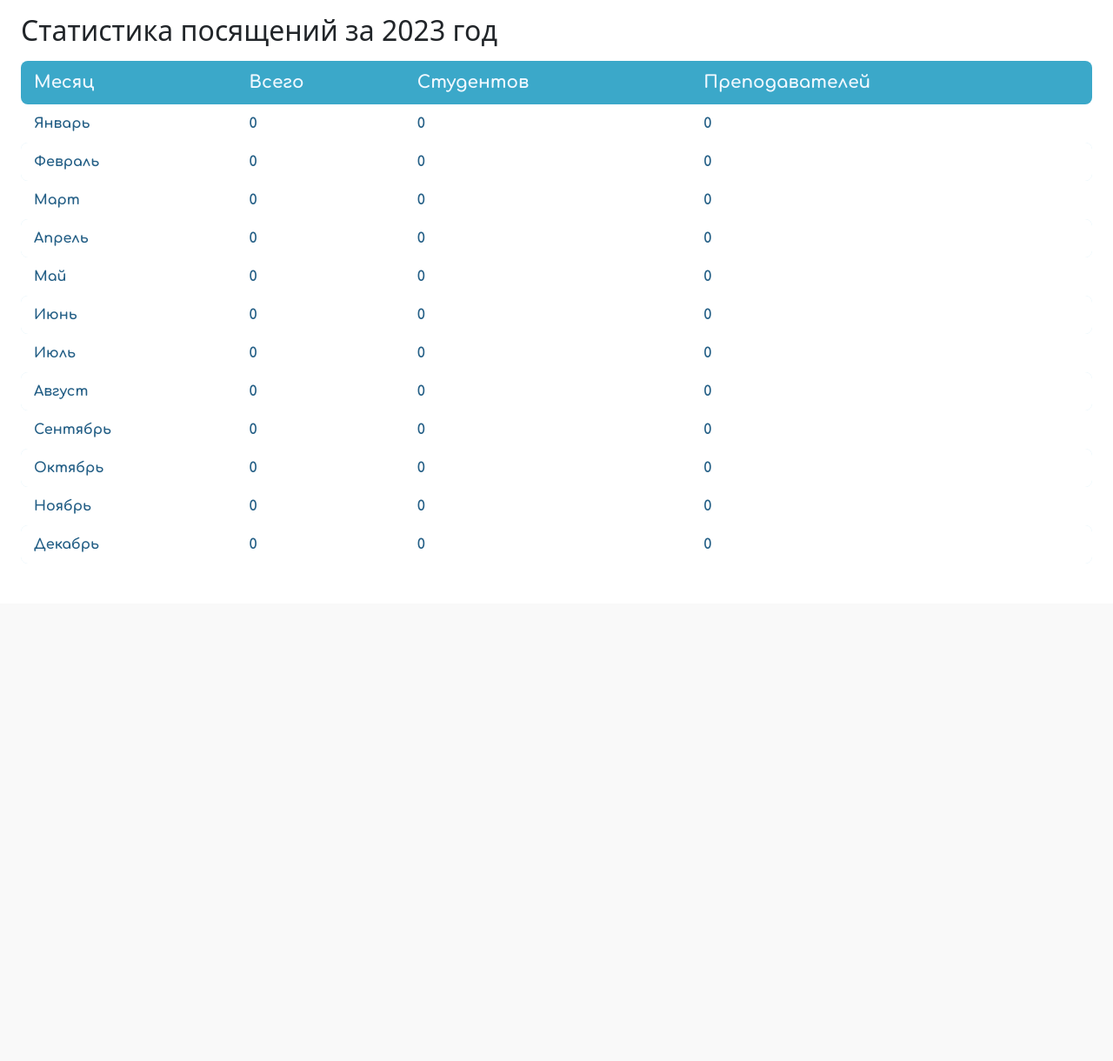
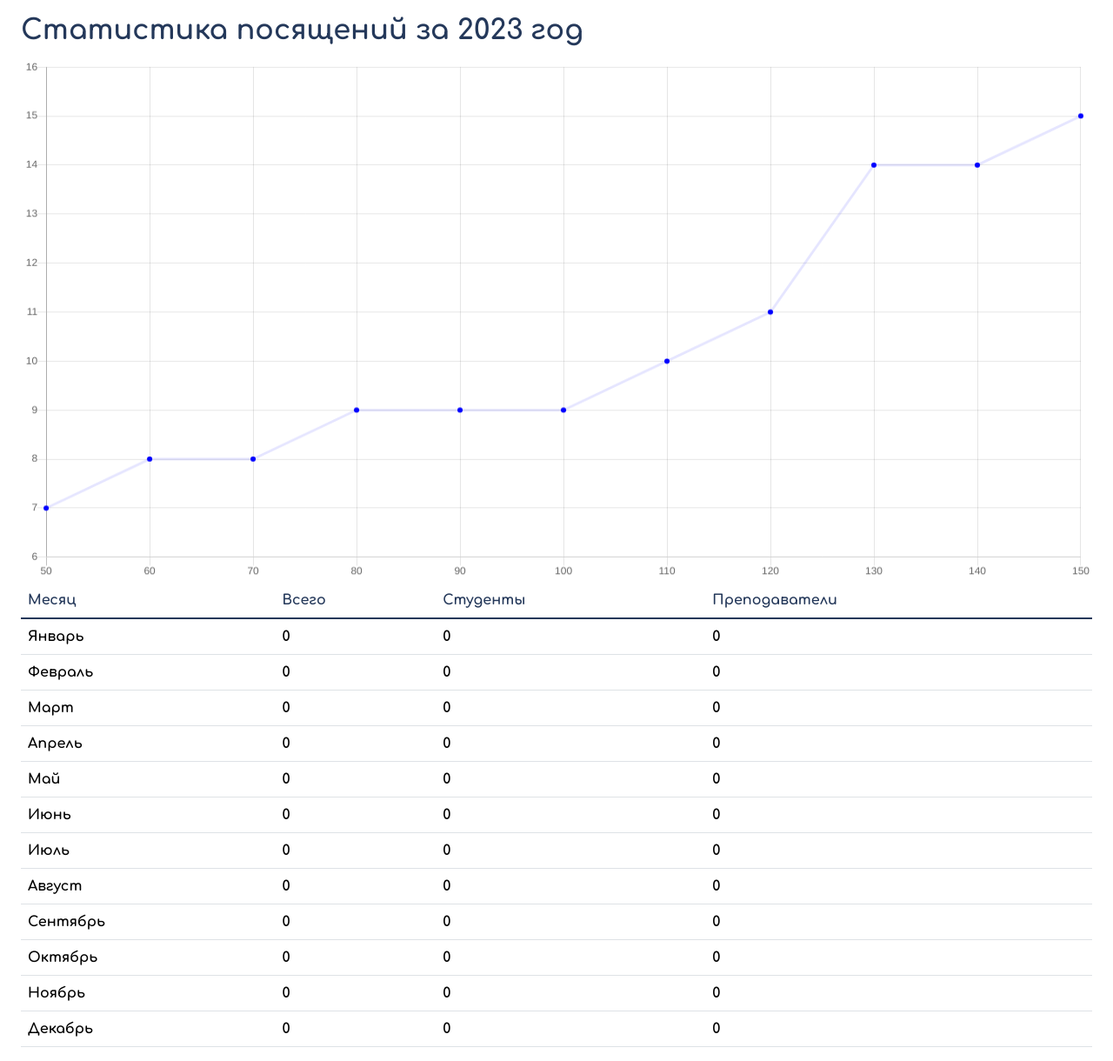
Before and after one commit to theshonsky/Med_site, a Django app: page /students/main/ in a window 1280 px wide. Shown: the part 106-1326 px from the top of the page at 87% size. Before the commit the page ends 741 px from the top, so only its background shows below. Run offline with Django 4.2, Linux system fonts and the light colour scheme; the visitor is signed in with stand-in values (Sample User, id 1); data that the repository does not hold is empty.

Commit message:
not finished chart and table

```diff
--- a/first/static/first/css/table.css
+++ /dev/null
@@ -1,39 +0,0 @@
-.table {
-	width: 100%;
-	border: none;
-	margin-bottom: 20px;
-}
-.table thead th {
-    color: aliceblue;
-    font-family: 'Comfortaa', cursive;
-	font-weight: bold;
-	text-align: left;
-	border: none;
-	padding: 10px 15px;
-	background: rgb(59, 168, 201);
-	font-size: 20px;
-}
-.table thead tr th:first-child {
-	border-radius: 8px 0 0 8px;
-}
-.table thead tr th:last-child {
-	border-radius: 0 8px 8px 0;
-}
-.table tbody td {
-    color: rgb(36, 95, 134);
-    font-family: 'Comfortaa', cursive;
-	text-align: left;
-	border: none;
-	padding: 10px 15px;
-	font-size: 16px;
-	vertical-align: top;
-}
-.table tbody tr:nth-child(even){
-	background: rgb(202, 234, 245);
-}
-.table tbody tr td:first-child {
-	border-radius: 8px 0 0 8px;
-}
-.table tbody tr td:last-child {
-	border-radius: 0 8px 8px 0;
-}
--- a/first/templates/first/layout.html
+++ b/first/templates/first/layout.html
@@ -12,8 +12,9 @@
     <link href="https://cdn.jsdelivr.net/npm/bootstrap@5.3.0-alpha1/dist/css/bootstrap.min.css" rel="stylesheet" integrity="sha384-GLhlTQ8iRABdZLl6O3oVMWSktQOp6b7In1Zl3/Jr59b6EGGoI1aFkw7cmDA6j6gD" crossorigin="anonymous">
     <script src="https://cdn.jsdelivr.net/npm/bootstrap@5.3.0-alpha1/dist/js/bootstrap.bundle.min.js" integrity="sha384-w76AqPfDkMBDXo30jS1Sgez6pr3x5MlQ1ZAGC+nuZB+EYdgRZgiwxhTBTkF7CXvN" crossorigin="anonymous"></script>
     <title>{% block title %} {% endblock %}</title>
+    <script src="https://cdnjs.cloudflare.com/ajax/libs/Chart.js/2.9.4/Chart.js"></script>
     <link rel="stylesheet" href="{% static 'first/css/main.css' %} ">
-    <link rel="stylesheet" href="{% static 'first/css/table.css' %} ">
+
     {% block script %} {% endblock %}
 
 </head>
--- a/first/templates/first/mainpage.html
+++ b/first/templates/first/mainpage.html
@@ -5,18 +5,18 @@
 {% endblock %}
 {% block content %}
 <div class="mx-4">
-    <h2 class="my-3">Статистика посящений за 2023 год</h2>
-
-    <table class="table">
+    <h2 class="my-3" style ="color: rgb(36,56,90); font-family: 'Comfortaa', cursive;">Статистика посящений за 2023 год</h2>
+<canvas id="myChart" style="width:100%;max-height:600px"></canvas>
+    <table class="table" style="width:100%">
         <thead>
             <tr>
-                <th>Месяц</th>
-                <th>Всего</th>
-                <th>Студентов</th>
-                <th>Преподавателей</th>
+                <th style ="color: rgb(36,56,90); font-family: 'Comfortaa', cursive;">Месяц</th>
+                <th style ="color: rgb(36,56,90); font-family: 'Comfortaa', cursive;">Всего</th>
+                <th style ="color: rgb(36,56,90); font-family: 'Comfortaa', cursive;">Студенты</th>
+                <th class="text-break" style ="color: rgb(36,56,90); font-family: 'Comfortaa', cursive;">Преподаватели</th>
             </tr>
         </thead>
-        <tbody>
+        <tbody class="table-group-divider" style ="color: rgb(36,56,90); font-family: 'Comfortaa', cursive;">
             {% for key, values in stat.items %}
             <tr>
                 <td>{{key}}</td>
@@ -28,4 +28,30 @@
         </tbody>
     </table>
 </div>
+
+<script>
+    const xValues = [50,60,70,80,90,100,110,120,130,140,150];
+    const yValues = [7,8,8,9,9,9,10,11,14,14,15];
+
+    new Chart("myChart", {
+      type: "line",
+      data: {
+        labels: xValues,
+        datasets: [{
+          fill: false,
+          lineTension: 0,
+          backgroundColor: "rgba(0,0,255,1.0)",
+          borderColor: "rgba(0,0,255,0.1)",
+          data: yValues
+        }]
+      },
+      options: {
+        legend: {display: false},
+        scales: {
+          yAxes: [{ticks: {min: 6, max:16}}],
+        }
+      }
+    });
+    </script>
+
 {% endblock %}
--- a/first/templates/first/student.html
+++ b/first/templates/first/student.html
@@ -9,8 +9,8 @@
   <div class="row g-4">
     <div class="col">
       <div class="row g-2">
-        <h5 class="col-md-3 text">Карта пациента № {{medcard.id}}</h5>
-        <h5 class="col-md-6 text">Дата и время приема: {{medcard.datetime}}</h5>
+        <h5 class="col-md-3 text" style ="color: rgb(36,56,90); font-family: 'Comfortaa', cursive;">Карта пациента № {{medcard.id}}</h5>
+        <h5 class="col-md-6 text" style ="color: rgb(36,56,90); font-family: 'Comfortaa', cursive;">Дата и время приема: {{medcard.datetime}}</h5>
         {% if can_edit %}
         <a href="{% url 'card_update' medcard.id %}" id= "edit-button" class = 'btn btn-info bi bi-pencil col-md-1'> Редактировать</a>
 
```
